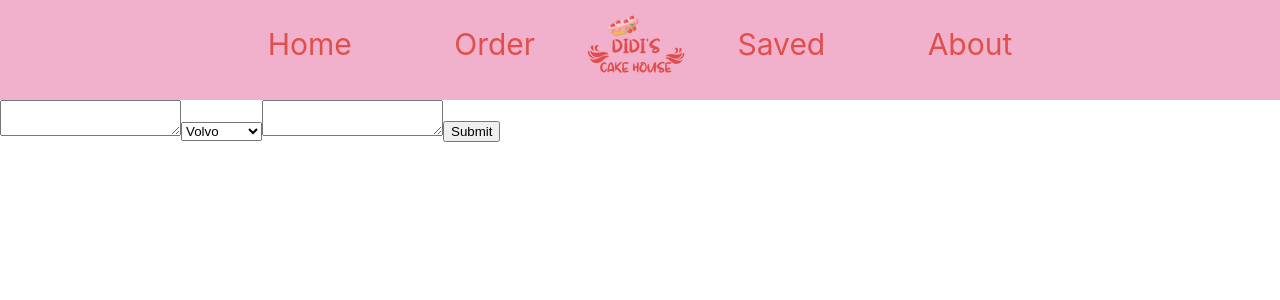
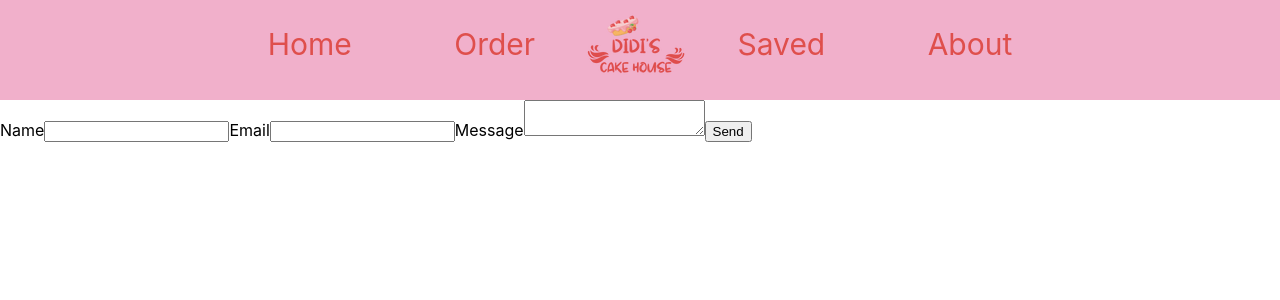
Before and after one commit to MICHAELMUNAVU83/trance-cake-house, a React (Create React App) app: page /about in a window 1280 px wide. Shown: the top 300 px of the page. Built offline with nearby package versions, Linux system fonts and the light colour scheme.

Commit message:
Added sweet alert

```diff
--- a/package.json
+++ b/package.json
@@ -9,11 +9,13 @@
     "@testing-library/jest-dom": "^5.16.5",
     "@testing-library/react": "^13.3.0",
     "@testing-library/user-event": "^13.5.0",
+    "emailjs-com": "^3.2.0",
     "react": "^18.2.0",
     "react-break": "^1.3.2",
     "react-dom": "^18.2.0",
     "react-router-dom": "^6.3.0",
     "react-scripts": "5.0.1",
+    "sweetalert2": "^11.4.29",
     "web-vitals": "^2.1.4"
   },
   "scripts": {
--- a/src/App.css
+++ b/src/App.css
@@ -241,13 +241,21 @@ form{
 .display-total{
   margin-bottom: 5%;
 }
-
+.do-not-display{
+  display: none;
+}
+.swal-wide{
+  width: 800px  !important;
+}
 @media only screen and (max-width: 740px){
   .each-cake-div{
 
     width: 22rem;
 
 
+  }
+  .swal-wide{
+    width: 300px !important;
   }
   .each-cake-div .each-cake-image{
 
--- a/src/pages/About.jsx
+++ b/src/pages/About.jsx
@@ -1,26 +1,31 @@
-import React from "react";
-import { useForm, ValidationError } from "@formspree/react";
+
+import React, { useRef } from 'react';
+import emailjs from '@emailjs/browser';
+
 function About() {
-  const [state, handleSubmit] = useForm("xkneooga");
-  if (state.succeeded) {
-    return <p>Thanks for joining!</p>;
-  }
+  const form = useRef();
+
+  const sendEmail = (e) => {
+    e.preventDefault();
+
+    emailjs.sendForm('service_8nuxsw3', 'template_4ebr03g', form.current, '6M-rV1iiaVqa5DANh')
+      .then((result) => {
+          console.log(result.text);
+      }, (error) => {
+          console.log(error.text);
+      });
+  };
   return (
-    <form onSubmit={handleSubmit}>
-      <textarea id="message" name="message" />
-      <select name="cars" id="cars">
-        <option value="volvo">Volvo</option>
-        <option value="saab">Saab</option>
-        <option value="mercedes">Mercedes</option>
-        <option value="audi">Audi</option>
-      </select>
+    <form ref={form} onSubmit={sendEmail}>
+    <label>Name</label>
+    <input type="text" name="user_name" />
+    <label>Email</label>
+    <input type="email" name="user_email" />
+    <label>Message</label>
+    <textarea name="message" />
+    <input type="submit" value="Send" />
+  </form>
+  )
+}
 
-      <textarea id="message" name="message" />
-      <ValidationError prefix="Message" field="message" errors={state.errors} />
-      <button type="submit" disabled={state.submitting}>
-        Submit
-      </button>
-    </form>
-  );
-}
-export default About;
+export default About
--- a/src/pages/Order.jsx
+++ b/src/pages/Order.jsx
@@ -3,6 +3,7 @@ import { Link } from "react-router-dom";
 import { cakes } from "../cakedatabase";
 
 function Order() {
+
   const displayCakesHome = cakes.map((cake) => (
     <Link
       key={cake.id}
--- a/src/pages/OrderDetails.jsx
+++ b/src/pages/OrderDetails.jsx
@@ -1,18 +1,31 @@
-import React, { useState, useContext, useEffect } from "react";
+import React, { useState, useContext, useEffect , useRef } from "react";
 import { useParams, Link } from "react-router-dom";
 import { cakes } from "../cakedatabase";
 import { RoomContext } from "../context";
-import { useForm, ValidationError } from "@formspree/react";
+import emailjs from '@emailjs/browser';
 
 function OrderDetails() {
+  const form = useRef();
+
+  const sendEmail = (e) => {
+    e.preventDefault();
+
+    emailjs.sendForm('service_8nuxsw3', 'template_4ebr03g', form.current, '6M-rV1iiaVqa5DANh')
+      .then((result) => {
+          console.log(result.text);
+      }, (error) => {
+          console.log(error.text);
+      });
+  };
   const params = useParams();
   const { addCart } = useContext(RoomContext);
+  const Swal = require("sweetalert2");
   const { filteredUnique } = useContext(RoomContext);
   const [kilo, setKilo] = useState("");
   const [totalPrice, setTotalPrice] = useState("");
   const [numberofCakes, setNumberofCakes] = useState("");
   const [size, setSize] = useState("");
-  const [state, handleSubmit] = useForm("xkneooga");
+
 
   const addToCartEvent = (cake) => {
     addCart(cake);
@@ -28,26 +41,47 @@ function OrderDetails() {
     setNumberofCakes(e.target.value);
   };
   const postCheckout = () => {
+    setTotalPrice(price);
+    if(size !=="" && numberofCakes!== ""){
+      Swal.fire({
+        position: "top",
+        icon: "success",
+        title:
+          "Your Order was Received , we will reach you shortly to confirm your order details",
+        showConfirmButton: false,
+        timer: 2000,
+        width: "400px",
+      });
 
-      setTotalPrice(price);
-      cakes.map(cake =>{
-        if(Number(size) === cake.half_kg){
-        setKilo("half kg")
     }
-        else if(Number(size) === cake.one_kg){
-          setKilo("one kg")
+    else{
+      Swal.fire({
+        position: "top",
+        icon: "error",
+        title:
+          "Fill the form completely and resubmit",
+        showConfirmButton: false,
+        timer: 2000,
+        width: "400px",
+      });
+
     }
-        else if(Number(size) === cake.two_kg){
-          setKilo("Two kgs")
+
+
+    // eslint-disable-next-line
+    cakes.map((cake) => {
+      if (Number(size) === cake.half_kg) {
+        setKilo("half kg");
+      } else if (Number(size) === cake.one_kg) {
+        setKilo("one kg");
+      } else if (Number(size) === cake.two_kg) {
+        setKilo("Two kgs");
+      } else if (Number(size) === cake.three_kg) {
+        setKilo("three kgs");
+      } else if (Number(size) === cake.four_kg) {
+        setKilo("four kgs");
       }
-        else if(Number(size) === cake.three_kg){
-          setKilo("three kgs")
-        }
-        else if(Number(size) === cake.four_kg){
-          setKilo("four kgs")
-        }
-      })
-
+    });
   };
 
   const orderedCakeImage1 = cakes.map(
@@ -165,17 +199,16 @@ function OrderDetails() {
       )
   );
 
-
   const formData = cakes.map(
     (cake) =>
       cake.id === Number(params.id) && (
-        <form onSubmit={handleSubmit}>
-          <div  className="pick-number">
+        <form ref={form} onSubmit={sendEmail}>
+          <div className="pick-number">
             <span>Select number of cakes : </span>
             <input
               value={numberofCakes}
               type="number"
-            name="number of cakes"
+              name="number_of_cakes"
               placeholder="number of cakes"
               onChange={selectCakeNumber}
             />
@@ -188,7 +221,7 @@ function OrderDetails() {
                 setSize(e.target.value);
               }}
               value={size}
-              name="Price for each cake"
+              name="Price_for_each_cake"
               id="size-selector"
             >
               <option value="">Select a size</option>
@@ -209,25 +242,38 @@ function OrderDetails() {
               </option>
             </select>
           </div>
+          <span>Input your Name :</span>
+          <input name="Name_of_customer" type="name" required />
 
           <span>Input your number</span>
+          <input name="Number_of_customer" type="number" required />
+
           <input
-            name="Number of Customer"
-            type="number"
-            required
+            className="do-not-display"
 
+            name="Cake_Name"
+            value={cake.name}
+            readOnly
           />
+          <input
 
+            className="do-not-display"
+            name="Size_Ordered"
+            value={kilo}
+            readOnly
+          />
+          <input
 
-         Cake name: <input id="message" name="Cake Name" value={cake.name} readOnly />
-         Kgs chosen: <input id="kil" name="Kilogram the nigger wants" value={kilo} readOnly />
-         Total Price: <input id="Total Price" name="Total Price" value={totalPrice.toLocaleString()} readOnly />
-
+            className="do-not-display"
+            name="Total_Price"
+            value={totalPrice.toLocaleString()}
+            readOnly
+          />
 
           <button
             type="submit"
             onClick={postCheckout}
-            disabled={state.submitting}
+
           >
             Submit
           </button>
@@ -248,9 +294,6 @@ function OrderDetails() {
       </div>
       {addToCartButton}
       {selectSizeAndNumberTitle}
-
-
-
       {formData}
       {displayTotalPrice}
     </div>
```
Also changed, not shown: 1 other file (tests, documents, lock files or other folders). Lines whose indentation alone changed are shown as unchanged.
